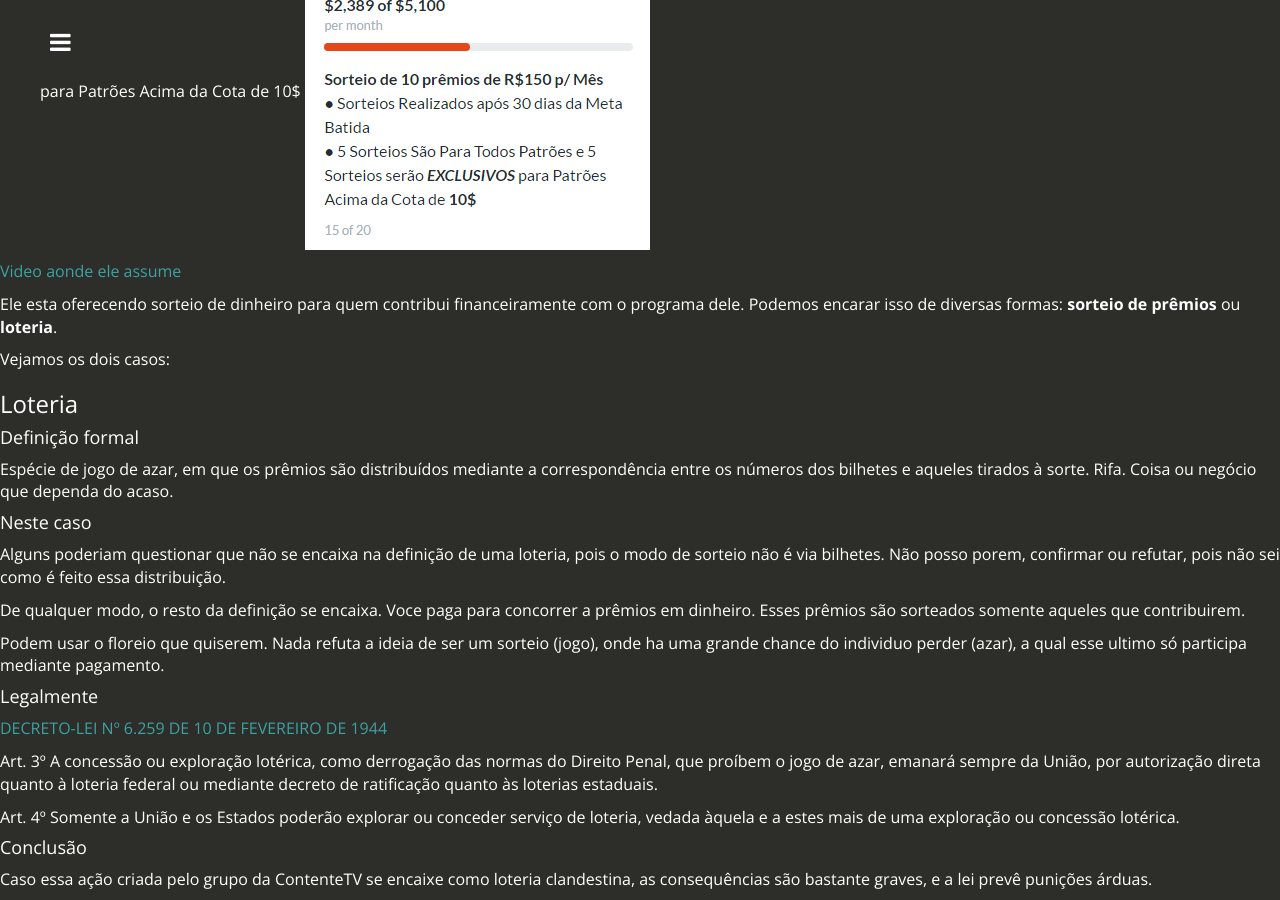
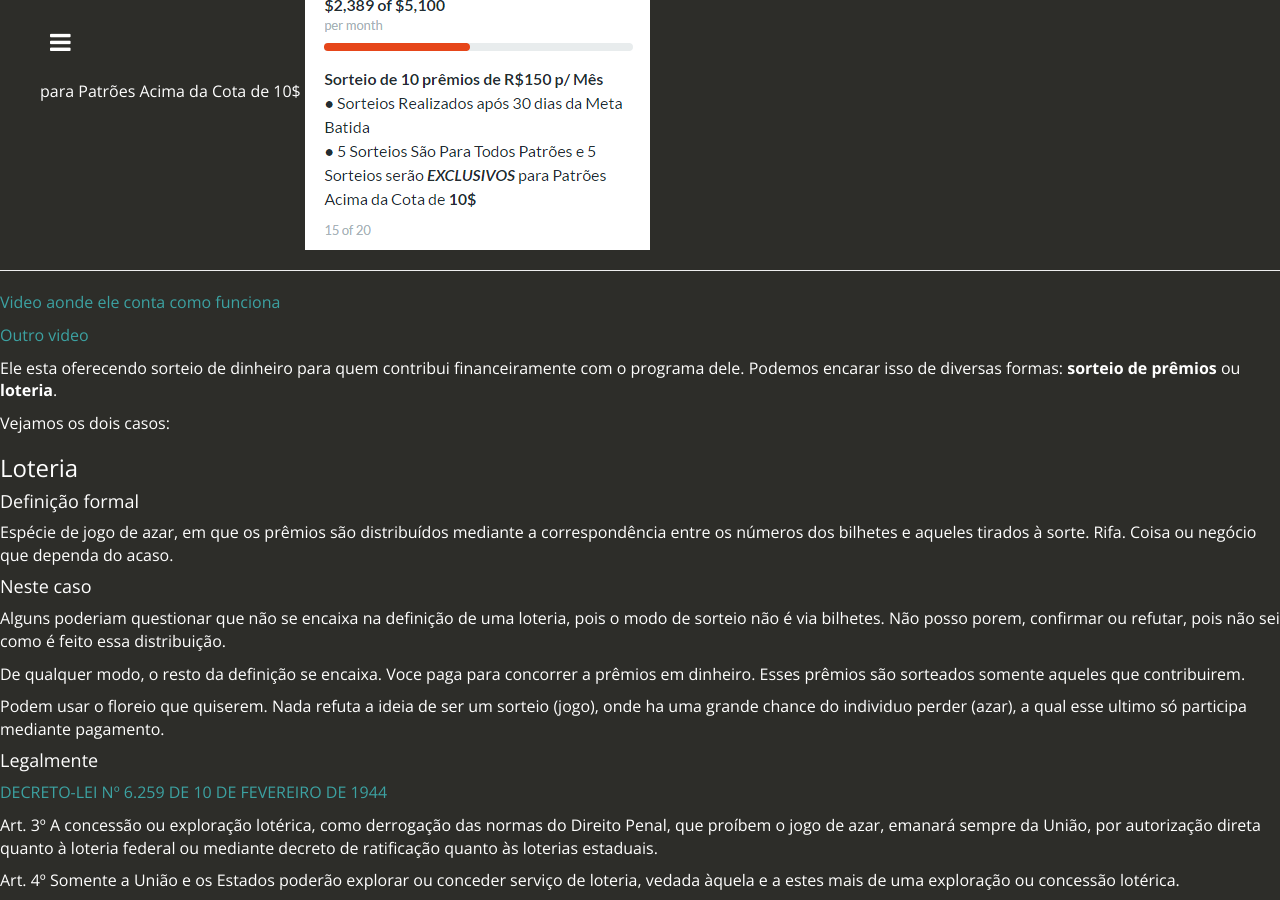
Before and after one commit to Fiat-Justitia/contente, a Jekyll site: the page built from patreon.md, in a window 1280 px wide and 900 px high, scrolled down 1251 px. Built offline with Jekyll 4.4.1, drawn with Linux system fonts in a browser that asks for light colours; nearby versions of some CDN libraries.

Commit message:
Update patreon.md

```diff
--- a/patreon.md
+++ b/patreon.md
@@ -28,7 +28,11 @@ Mas como Contente esta usando essa ferramente? Ele estabelece 20 metas, indo de
 ● Sorteios Realizados após 30 dias da Meta Batida
 ● 5 Sorteios São Para Todos Patrões e 5 Sorteios serão EXCLUSIVOS para Patrões Acima da Cota de 10$ ![dddd](/contente/images/4.PNG)
 
-[Video aonde ele assume](https://youtu.be/89lj2n6nFQA?t=4m50s)
+-------------------------------
+[Video aonde ele conta como funciona](https://www.youtube.com/watch?v=3106K6toWRs)
+
+
+[Outro video](https://youtu.be/89lj2n6nFQA?t=4m50s)
 
 Ele esta oferecendo sorteio de dinheiro para quem contribui financeiramente com o programa dele. Podemos encarar isso de diversas formas: **sorteio de prêmios** ou **loteria**.
 
```
